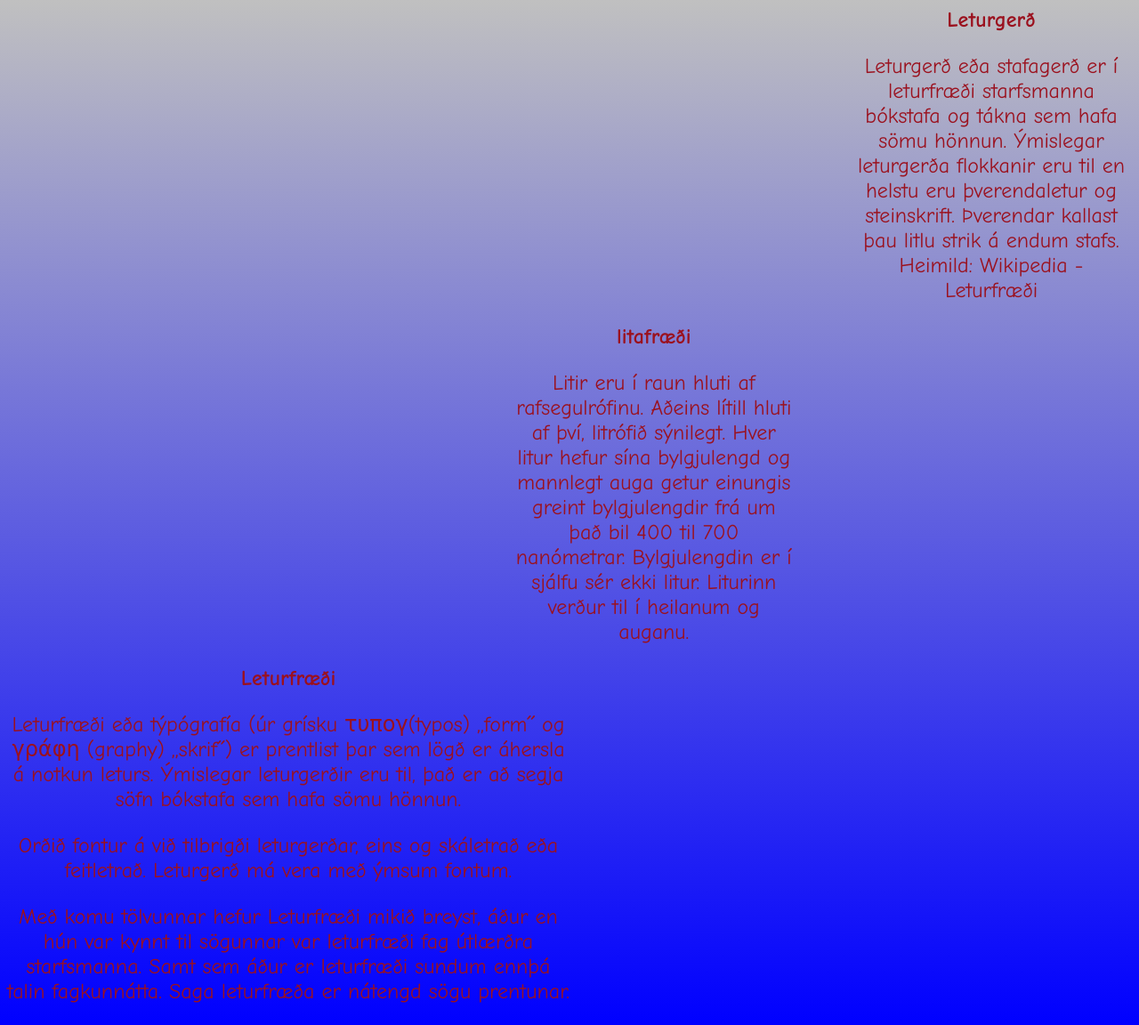
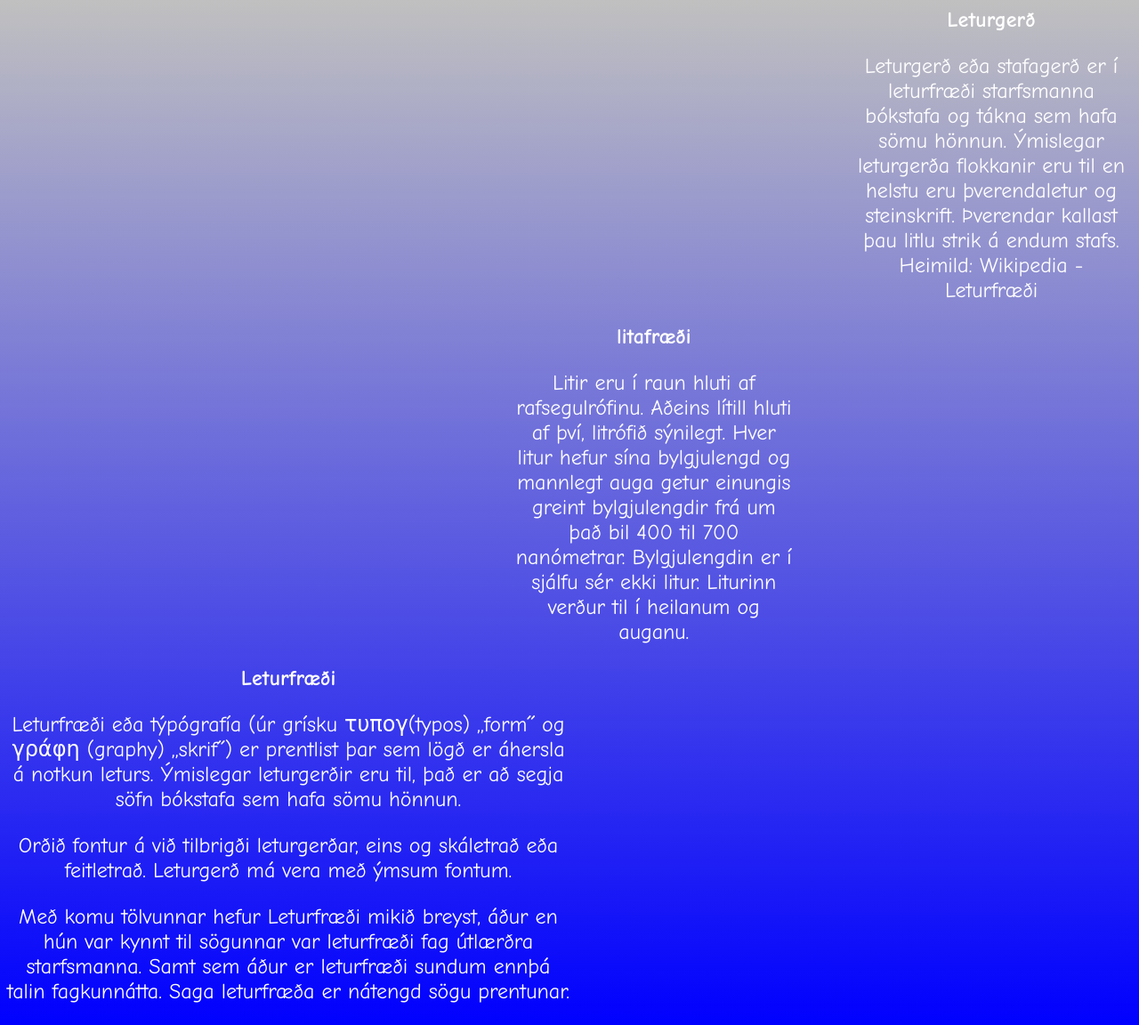
Before and after one commit to bloodraven16/bloodraven16.github.io, a plain HTML site: page verkefni-6/1.index.html in a window 1280 px wide. Shown: the whole page at 89% size. Drawn offline with Linux system fonts and the light colour scheme.

Commit message:
Add files via upload

```diff
--- a/verkefni-6/verk6.2.css
+++ b/verkefni-6/verk6.2.css
@@ -7,7 +7,7 @@ body {
 }
 
 .a {
-    color: #9b111e;
+    color: white;
     font-family:"Comic Sans MS", cursive, sans-serif ;
     font-size: 150%;
     text-align: center;
@@ -17,7 +17,7 @@ body {
 }
 
 .a1 {
-    color: #9b111e;
+    color: white;
     font-family:"Comic Sans MS", cursive, sans-serif ;
     font-size: 150%;
     text-align: center;
@@ -28,7 +28,7 @@ body {
 }
 
 .a2 {
-    color: #9b111e;
+    color: white;
     font-family:"Comic Sans MS", cursive, sans-serif ;
     font-size: 150%;
     text-align: center;
```
